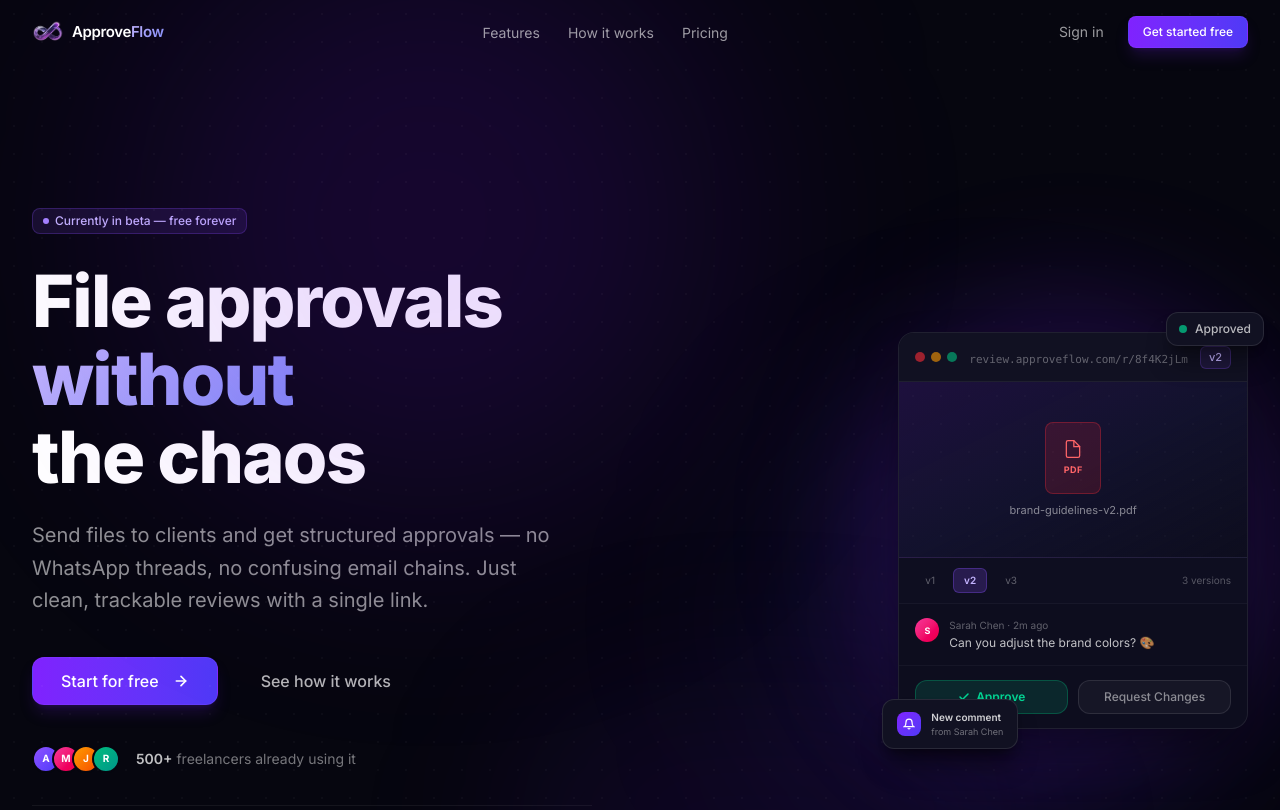
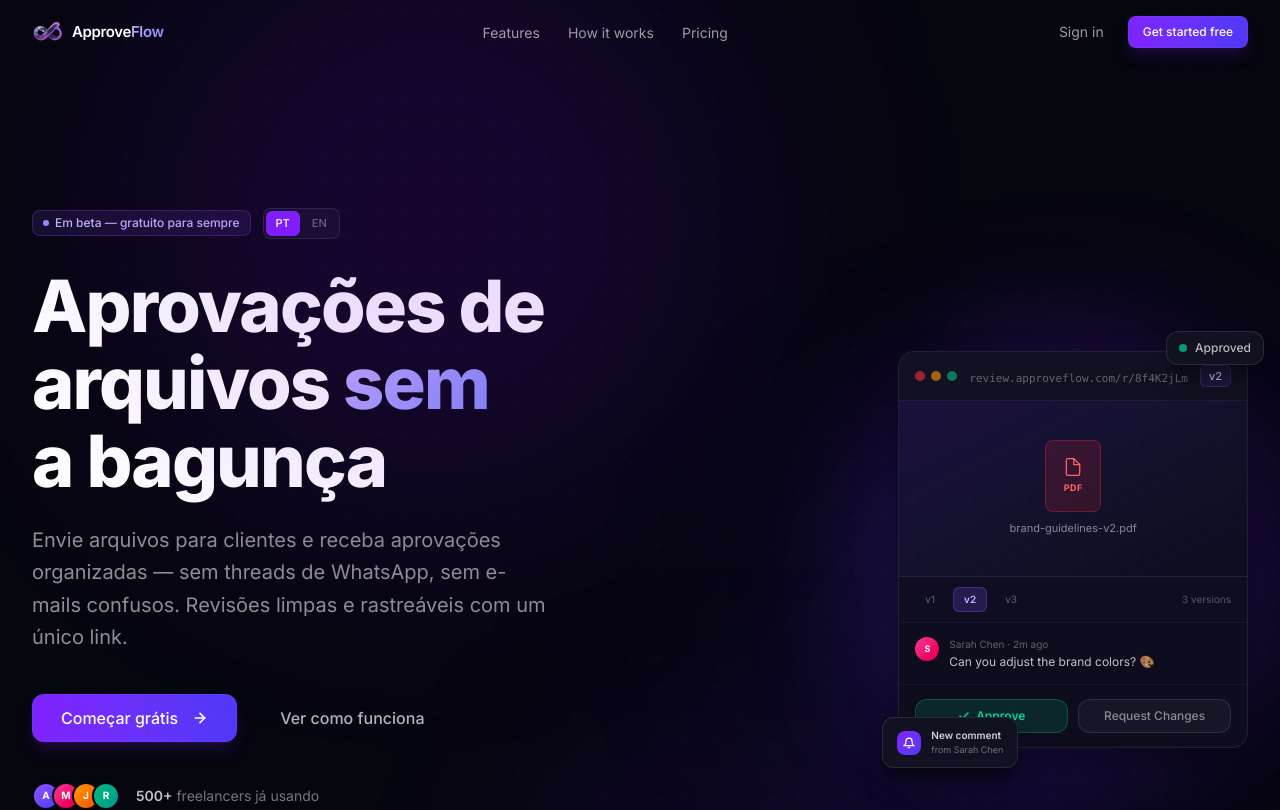
Before and after one commit to joaosilva-web/approveflow, a Next.js app: page / in a window 1280 px wide. Shown: the top 810 px of the page. Built offline with nearby package versions, Linux system fonts and the light colour scheme.

Commit message:
feat: hero with PT/EN language toggle (default PT)

```diff
--- a/components/sections/Hero.tsx
+++ b/components/sections/Hero.tsx
@@ -1,7 +1,46 @@
-import React from "react";
+"use client";
+
+import React, { useState } from "react";
 import { Button } from "@/components/ui/Button";
 import { Badge } from "@/components/ui/Badge";
 import { Container } from "@/components/ui/Container";
+
+// ─── Copy ─────────────────────────────────────────────────────────────────────
+
+const copy = {
+  pt: {
+    badge: "Em beta — gratuito para sempre",
+    h1a: "Aprovações de arquivos",
+    h1highlight: "sem",
+    h1b: "a bagunça",
+    p: "Envie arquivos para clientes e receba aprovações organizadas — sem threads de WhatsApp, sem e-mails confusos. Revisões limpas e rastreáveis com um único link.",
+    cta1: "Começar grátis",
+    cta2: "Ver como funciona",
+    social: "freelancers já usando",
+    trust: [
+      "Sem cartão de crédito",
+      "Plano gratuito para sempre",
+      "Cliente não precisa criar conta",
+    ],
+  },
+  en: {
+    badge: "Currently in beta — free forever",
+    h1a: "File approvals",
+    h1highlight: "without",
+    h1b: "the chaos",
+    p: "Send files to clients and get structured approvals — no WhatsApp threads, no confusing email chains. Just clean, trackable reviews with a single link.",
+    cta1: "Start for free",
+    cta2: "See how it works",
+    social: "freelancers already using it",
+    trust: [
+      "No credit card required",
+      "Free forever plan",
+      "No client login needed",
+    ],
+  },
+} as const;
+
+type Lang = "pt" | "en";
 
 // ─── App mockup card ──────────────────────────────────────────────────────────
 
@@ -202,6 +241,9 @@
 // ─── Hero section ─────────────────────────────────────────────────────────────
 
 export default function Hero() {
+  const [lang, setLang] = useState<Lang>("pt");
+  const t = copy[lang];
+
   return (
     <section
       className="relative min-h-screen flex items-center overflow-hidden pt-20"
@@ -223,29 +265,49 @@
         <div className="grid lg:grid-cols-2 gap-16 xl:gap-24 items-center py-24 lg:py-32">
           {/* ── Left: copy ───────────────────────────────────────────────── */}
           <div className="flex flex-col">
-            <Badge variant="brand" dot className="mb-7 w-fit">
-              Currently in beta — free forever
-            </Badge>
+            {/* Badge row + lang toggle */}
+            <div className="flex items-center gap-3 mb-7">
+              <Badge variant="brand" dot className="w-fit">
+                {t.badge}
+              </Badge>
+
+              {/* Language toggle */}
+              <div className="flex items-center rounded-lg border border-white/[0.10] bg-white/[0.04] p-0.5 gap-0.5">
+                {(["pt", "en"] as Lang[]).map((l) => (
+                  <button
+                    key={l}
+                    onClick={() => setLang(l)}
+                    className={
+                      lang === l
+                        ? "px-2.5 py-1 rounded-md text-[11px] font-semibold bg-violet-600 text-white transition-all"
+                        : "px-2.5 py-1 rounded-md text-[11px] font-medium text-white/40 hover:text-white/70 transition-all"
+                    }
+                    aria-pressed={lang === l}
+                    aria-label={l === "pt" ? "Português" : "English"}
+                  >
+                    {l.toUpperCase()}
+                  </button>
+                ))}
+              </div>
+            </div>
 
             <h1
               id="hero-headline"
               className="text-[2.8rem] sm:text-6xl lg:text-[4rem] xl:text-[4.5rem] font-extrabold tracking-tight leading-[1.08] text-white text-balance mb-6"
             >
-              File approvals <span className="gradient-text">without</span>
+              {t.h1a} <span className="gradient-text">{t.h1highlight}</span>
               <br />
-              the chaos
+              {t.h1b}
             </h1>
 
             <p className="text-lg sm:text-xl text-white/55 leading-relaxed mb-10 max-w-[520px]">
-              Send files to clients and get structured approvals — no WhatsApp
-              threads, no confusing email chains. Just clean, trackable reviews
-              with a single link.
+              {t.p}
             </p>
 
             {/* CTAs */}
             <div className="flex flex-wrap gap-3.5">
               <Button size="lg" variant="primary" href="/login">
-                Start for free
+                {t.cta1}
                 <svg
                   width="16"
                   height="16"
@@ -263,7 +325,7 @@
                 </svg>
               </Button>
               <Button size="lg" variant="ghost" href="#how-it-works">
-                See how it works
+                {t.cta2}
               </Button>
             </div>
 
@@ -272,17 +334,13 @@
               <AvatarStack />
               <p className="text-sm text-white/45">
                 <span className="text-white/75 font-semibold">500+</span>{" "}
-                freelancers already using it
+                {t.social}
               </p>
             </div>
 
             {/* Trust badges */}
             <div className="flex flex-wrap items-center gap-5 mt-8 pt-8 border-t border-white/[0.06]">
-              {[
-                "No credit card required",
-                "Free forever plan",
-                "No client login needed",
-              ].map((text) => (
+              {t.trust.map((text) => (
                 <div
                   key={text}
                   className="flex items-center gap-1.5 text-xs text-white/40"
```
